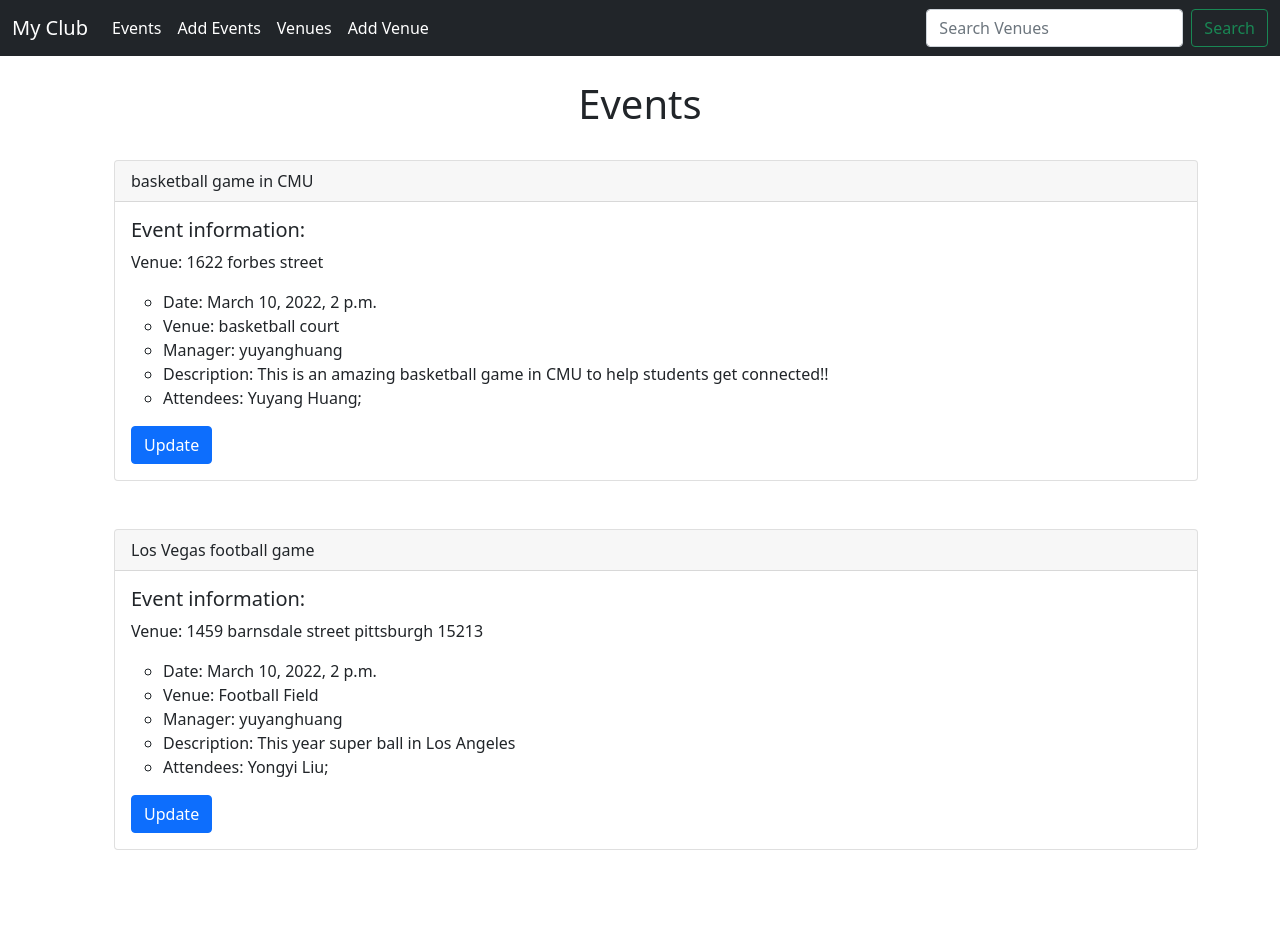
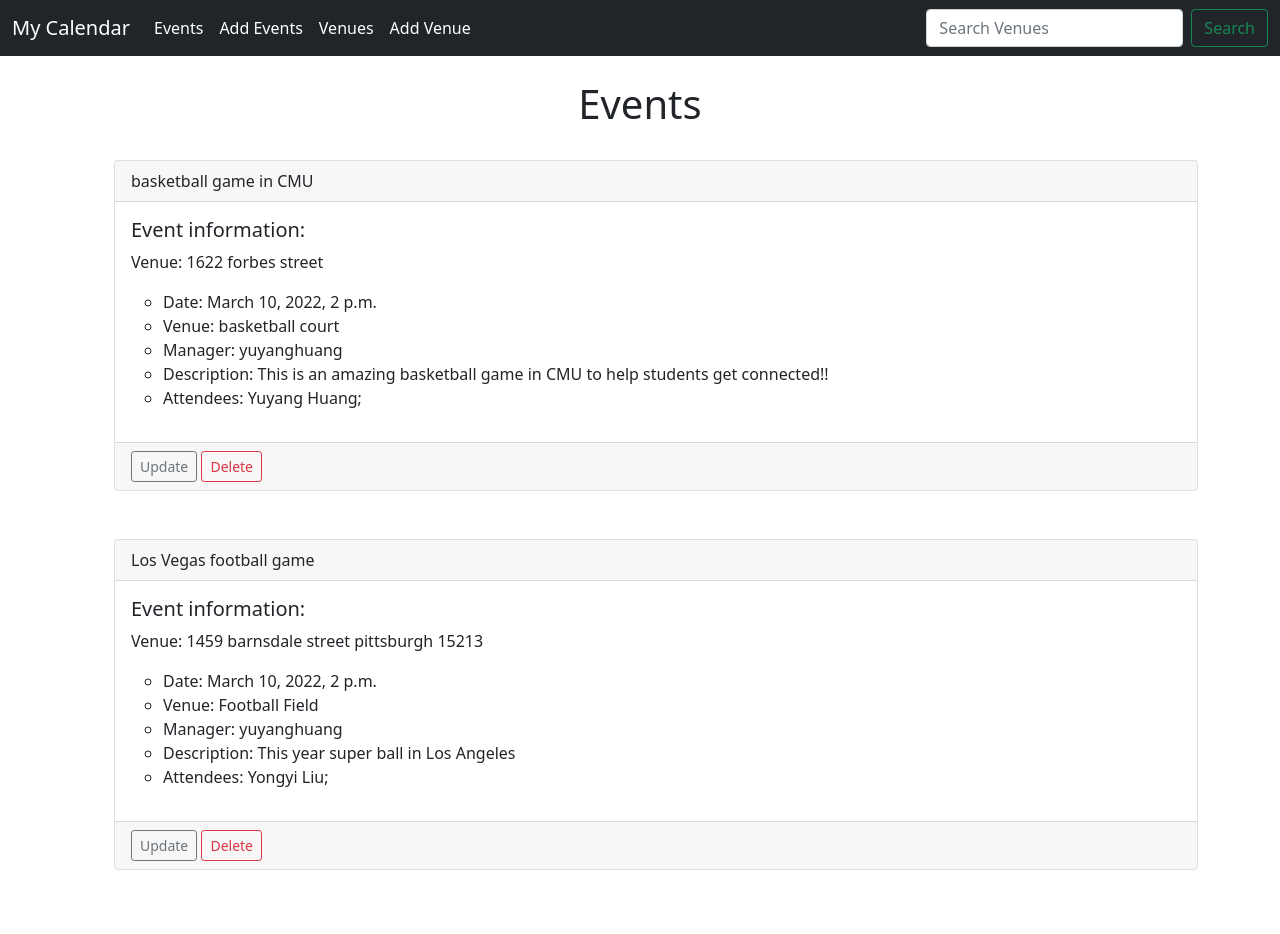
Before and after one commit to hyy-dreamer/django, a Django app: page /events in a window 1280 px wide. Before the commit the page ends 850 px from the top, so only its background shows below. Run offline with Django 4.2, Linux system fonts and the light colour scheme; data comes from the database, SQL or seed files in the repository; both versions use the stored data as it was after the commit.

Commit message:
add the delete function

```diff
--- a/events/events/templates/events/event_list.html
+++ b/events/events/templates/events/event_list.html
@@ -25,8 +25,11 @@
             </li>
         </ul>
       </p>
-      <a href="{% url 'update-event' event.id %}" class="btn btn-primary">Update</a>
     </div>
+    <div class="card-footer text-muted">
+        <a href="{% url 'update-event' event.id %}" type="button" class="btn btn-outline-secondary btn-sm">Update</a>
+        <a href="{% url 'delete-event' event.id %}" type="button" class="btn btn-outline-danger btn-sm">Delete</a>
+      </div>
 </div>
 
   <br/><br/>
--- a/events/events/templates/events/navbar.html
+++ b/events/events/templates/events/navbar.html
@@ -1,6 +1,6 @@
 <nav class="navbar navbar-expand-lg navbar-dark bg-dark">
     <div class="container-fluid">
-      <a class="navbar-brand" href="{% url 'home' %}">My Club</a>
+      <a class="navbar-brand" href="{% url 'home' %}">My Calendar</a>
       <button class="navbar-toggler" type="button" data-bs-toggle="collapse" data-bs-target="#navbarSupportedContent" aria-controls="navbarSupportedContent" aria-expanded="false" aria-label="Toggle navigation">
         <span class="navbar-toggler-icon"></span>
       </button>
--- a/events/events/templates/events/venue_list.html
+++ b/events/events/templates/events/venue_list.html
@@ -12,7 +12,8 @@
         <a href="{% url 'show-venue' venue.id %}">{{venue}}</a>
     </td>
     <td align = "right">
-        <a href="{% url 'update-venue' venue.id %}">Update</a>
+        <a href="{% url 'update-venue' venue.id %}" type="button" class="btn btn-outline-secondary btn-sm">Update</a>
+        <a href="{% url 'delete-venue' venue.id %}" type="button" class="btn btn-outline-danger btn-sm">Delete</a>
     </td>
 </tr>
 {% endfor %}
--- a/events/events/views.py
+++ b/events/events/views.py
@@ -77,6 +77,13 @@ def update_event(request,event_id):
         }
         return render(request, 'events/update_event.html', context)
 
+# Create delete_event views
+def delete_event(request,event_id):
+    events = Event.objects.get(pk=event_id)
+    events.delete()
+    return redirect('list-events')
+
+
 # Create all_venue views
 def all_venues(request):
     context = {}
@@ -141,3 +148,9 @@ def update_venue(request, venue_id):
             "form": form
         }
         return render(request, 'events/update_venue.html', context)
+
+# Create delete venue views
+def delete_venue(request, venue_id):
+    venues = Venue.objects.get(pk=venue_id)
+    venues.delete()
+    return redirect('list-venues')
--- a/events/webapps/urls.py
+++ b/events/webapps/urls.py
@@ -29,4 +29,6 @@ urlpatterns = [
     path('update_venue/<venue_id>', views.update_venue, name="update-venue"),
     path('add_event', views.add_event, name="add-event"),
     path('update_event/<event_id>', views.update_event, name="update-event"),
+    path('delete_event/<event_id>', views.delete_event, name="delete-event"),
+    path('delete_venue/<venue_id>', views.delete_venue, name="delete-venue"),
 ]
```
Also changed, not shown: events/db.sqlite3.
